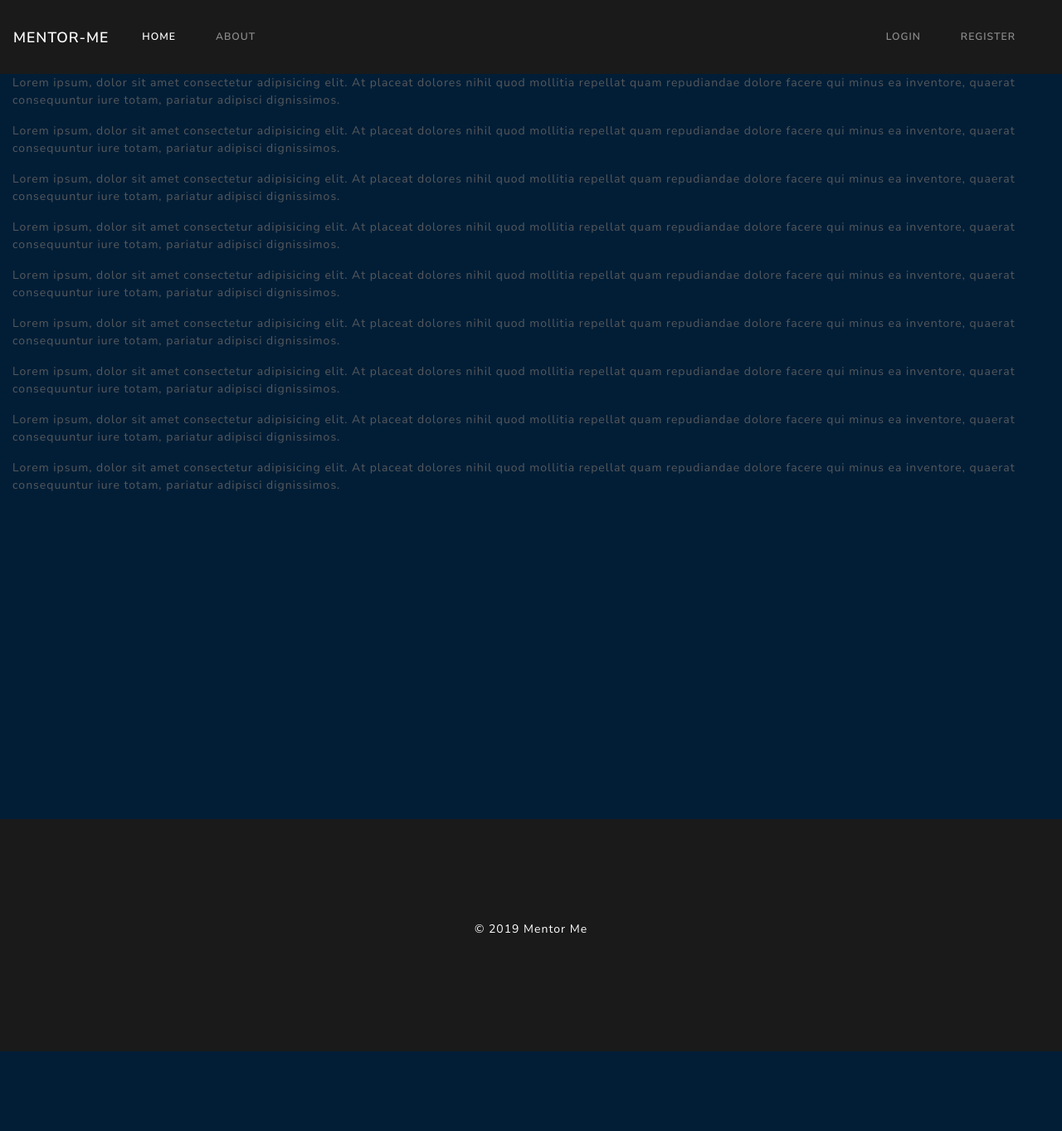
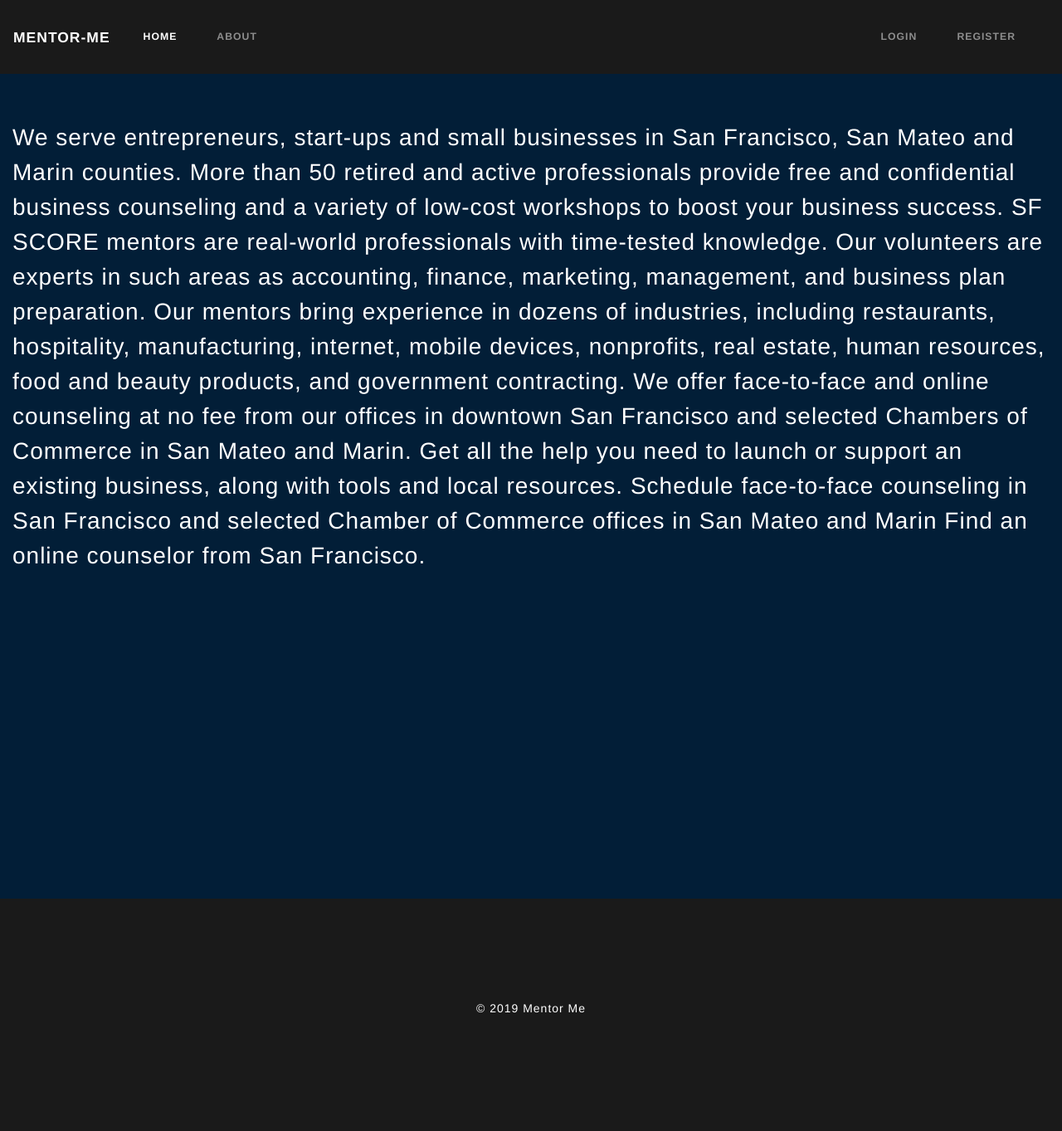
Before and after one commit to liyaSileshi/mentor_me, a Flask app: page /about in a window 1280 px wide. Shown: the whole page at 83% size. Before the commit the page ends 1267 px from the top, so only its background shows below. Run offline with Flask 2, Linux system fonts and the light colour scheme; some libraries are stand-ins or nearby versions.

Commit message:
more styling

```diff
--- a/static/css/styles.css
+++ b/static/css/styles.css
@@ -1,5 +1,6 @@
 body{
     background-color:#021e37;
+    font-family: Helvetica;
 }
 
 .hero-background{
@@ -95,3 +96,23 @@ body{
 .mentor-form{
     margin-top: 6em;
 }
+
+.about{
+    margin-top: 2em;
+    color: white;
+    font-size: 2em;
+}
+
+.become{
+    height: 10em;
+    width: 20em;
+    padding-top: 4em;
+    margin-left: 50em;
+    background-color: green;
+    margin-top:10em;
+}
+
+.lead{
+    color: black;
+    font-size: 2em;
+}
--- a/templates/about.html
+++ b/templates/about.html
@@ -1,13 +1,16 @@
 {% extends 'base.html' %}
 {% block content %}
-<p>Lorem ipsum, dolor sit amet consectetur adipisicing elit. At placeat dolores nihil quod mollitia repellat quam repudiandae dolore facere qui minus ea inventore, quaerat consequuntur iure totam, pariatur adipisci dignissimos.</p>
-<p>Lorem ipsum, dolor sit amet consectetur adipisicing elit. At placeat dolores nihil quod mollitia repellat quam repudiandae dolore facere qui minus ea inventore, quaerat consequuntur iure totam, pariatur adipisci dignissimos.</p>
-<p>Lorem ipsum, dolor sit amet consectetur adipisicing elit. At placeat dolores nihil quod mollitia repellat quam repudiandae dolore facere qui minus ea inventore, quaerat consequuntur iure totam, pariatur adipisci dignissimos.</p>
-<p>Lorem ipsum, dolor sit amet consectetur adipisicing elit. At placeat dolores nihil quod mollitia repellat quam repudiandae dolore facere qui minus ea inventore, quaerat consequuntur iure totam, pariatur adipisci dignissimos.</p>
-<p>Lorem ipsum, dolor sit amet consectetur adipisicing elit. At placeat dolores nihil quod mollitia repellat quam repudiandae dolore facere qui minus ea inventore, quaerat consequuntur iure totam, pariatur adipisci dignissimos.</p>
-<p>Lorem ipsum, dolor sit amet consectetur adipisicing elit. At placeat dolores nihil quod mollitia repellat quam repudiandae dolore facere qui minus ea inventore, quaerat consequuntur iure totam, pariatur adipisci dignissimos.</p>
-<p>Lorem ipsum, dolor sit amet consectetur adipisicing elit. At placeat dolores nihil quod mollitia repellat quam repudiandae dolore facere qui minus ea inventore, quaerat consequuntur iure totam, pariatur adipisci dignissimos.</p>
-<p>Lorem ipsum, dolor sit amet consectetur adipisicing elit. At placeat dolores nihil quod mollitia repellat quam repudiandae dolore facere qui minus ea inventore, quaerat consequuntur iure totam, pariatur adipisci dignissimos.</p>
-<p>Lorem ipsum, dolor sit amet consectetur adipisicing elit. At placeat dolores nihil quod mollitia repellat quam repudiandae dolore facere qui minus ea inventore, quaerat consequuntur iure totam, pariatur adipisci dignissimos.</p>
+<p class='about'>
+We serve entrepreneurs, start-ups and small businesses in San Francisco, San Mateo and Marin counties. More than 50 retired and active professionals provide free and confidential business counseling and a variety of low-cost workshops to boost your business success.
 
+SF SCORE mentors are real-world professionals with time-tested knowledge. Our volunteers are  experts in such areas as accounting, finance, marketing, management, and business plan preparation.
+
+Our mentors bring experience in dozens of industries, including restaurants, hospitality, manufacturing, internet, mobile devices, nonprofits, real estate, human resources, food and beauty products, and government contracting.
+
+We offer face-to-face and online counseling at no fee from our offices in downtown San Francisco and selected Chambers of Commerce in San Mateo and Marin. Get all the help you need to launch or support an existing business, along with tools and local resources.
+
+Schedule face-to-face counseling in San Francisco and selected Chamber of Commerce offices in San Mateo and Marin
+
+Find an online counselor from San Francisco.
+</p>
 {% endblock %}
--- a/templates/index.html
+++ b/templates/index.html
@@ -6,8 +6,8 @@
 <div class="jumbotron text-center hero-background">
   <div class='hero-index'>
     <h1>Mentor Me</h1>
-    <!-- <p class="lead">Welcome!</p> -->
-    <a href="{{ url_for('mentor_form') }}" class="btn btn-primary">Become a mentor</a>
+    <p class="lead">A place where you can grow!</p>
+
   </div>
 </div>
 
@@ -73,4 +73,5 @@
       </a>
     </div>
   </div>
+  <a href="{{ url_for('mentor_form') }}" class="btn btn-primary become">Become a mentor</a>
 {% endblock %}
--- a/templates/login.html
+++ b/templates/login.html
@@ -1,6 +1,6 @@
 {% extends 'base.html' %}
 {% block content %}
-    <div class="container">
+    <div class="container"style='color:white;'>
         <div class="row">
             <div class="offset-lg-4 col-lg-4">
                 <div class = 'content-section'>
@@ -48,13 +48,13 @@
                             {{ form.submit(class='btn btn-outline-info') }}
                         </div>
                         <small class='text-muted ml-2'>
-                          <a href='#'>Forgot Password?</a>
+                          <a href='#' style='color:white;'>Forgot Password?</a>
                         </small>
                     </form>
                 </div>
                 <div class='border-top pt-3'>
                     <small class='text-muted'>
-                        Need an account? <a class='ml-2' href="{{ url_for('register') }}"> Sign up now </a>
+                        Need an account? <a class='ml-2' href="{{ url_for('register') }}" style='color:white;'> Sign up now </a>
                     </small>
                 </div>
 
--- a/templates/mentor_profile.html
+++ b/templates/mentor_profile.html
@@ -4,6 +4,7 @@
 
 <div class="profile">
   <h1>{{mentor.name}}'s Profile </h1>
+  <img src='https://images.unsplash.com/photo-1521511189395-b82252213754?ixlib=rb-1.2.1&ixid=eyJhcHBfaWQiOjEyMDd9&auto=format&fit=crop&w=941&q=80' height='500' width='auto'>
   <p>Name: {{mentor.name}}</p>
   <p>Age: {{mentor.age}}</p>
   <p>Location: put Location here</p>
--- a/templates/register.html
+++ b/templates/register.html
@@ -1,6 +1,6 @@
 {% extends 'base.html' %}
 {% block content %}
-<div class="container">
+<div class="container" style='color:white;'>
     <div class="row">
         <div class="offset-lg-3 col-lg-6">
             <div class = 'content-section'>
@@ -73,7 +73,7 @@
             </div>
             <div class='border-top pt-3'>
                 <small class='text-muted'>
-                    Already have an account? <a class='ml-2' href="{{ url_for('login') }}"> Sign In </a>
+                    Already have an account? <a class='ml-2' href="{{ url_for('login') }}" style='color:white;'> Sign In </a>
                 </small>
             </div>
         </div>
```
